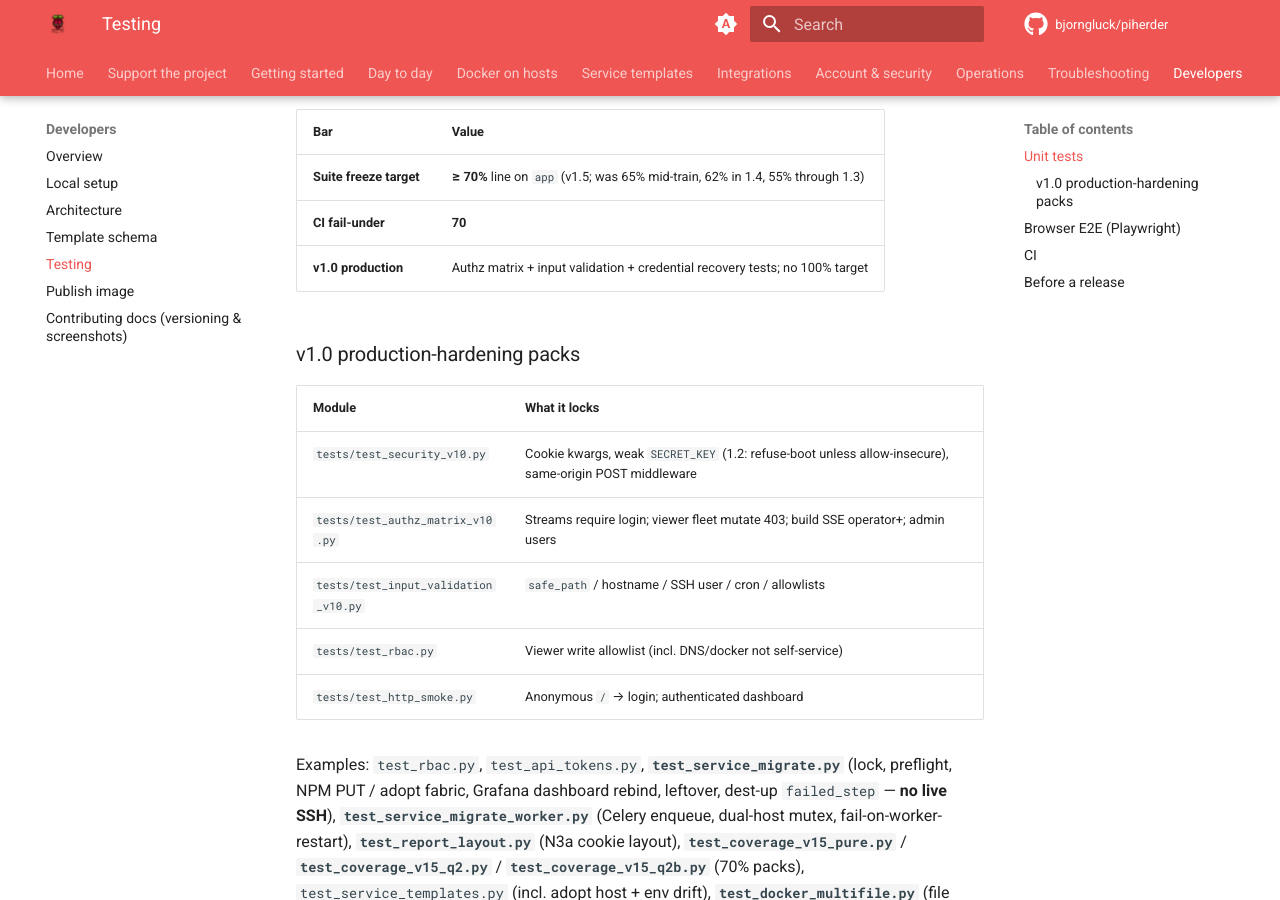
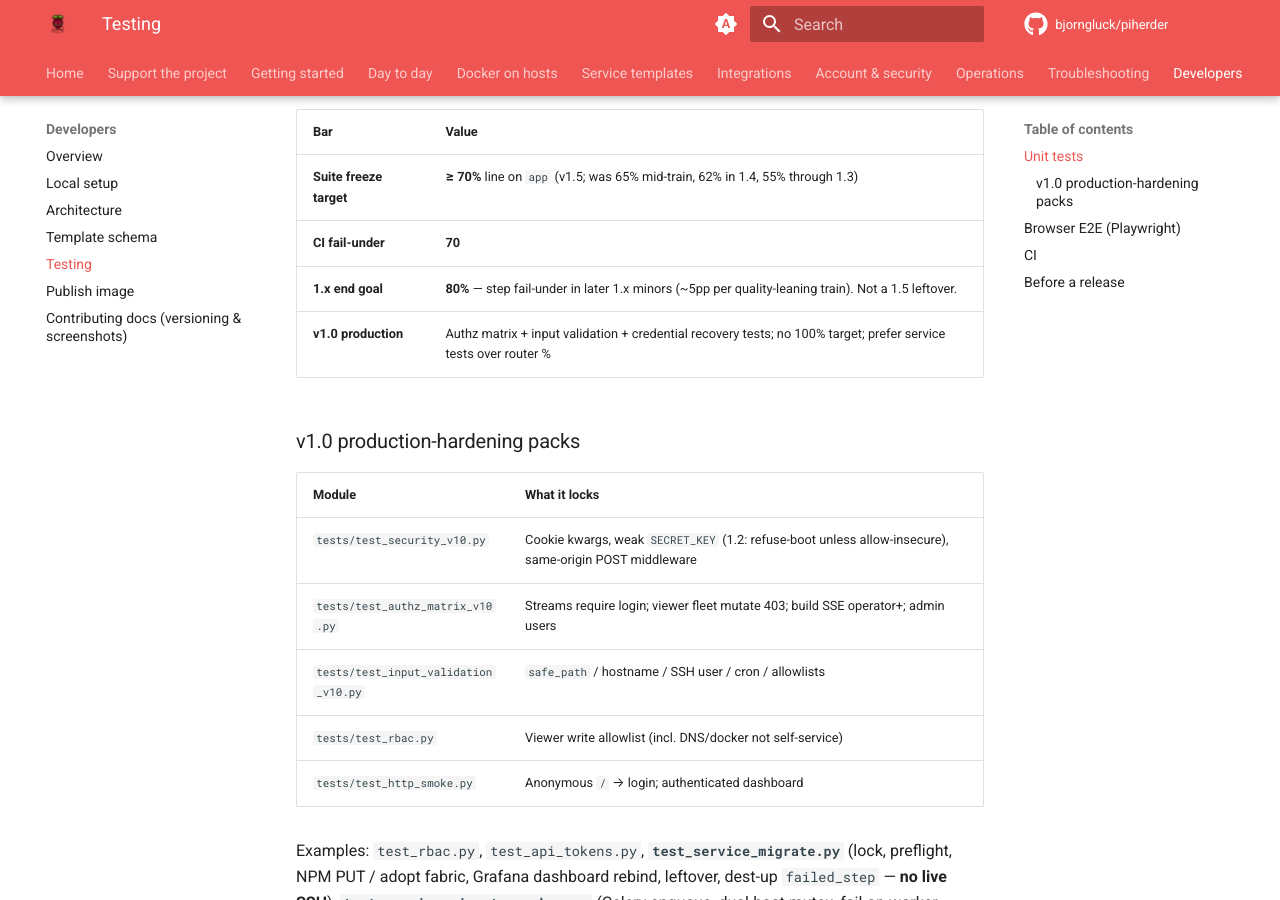
Before and after one commit to bjorngluck/piherder, an MkDocs documentation site: the page built from wiki/developers/testing.md, in a window 1280 px wide and 900 px high, scrolled down 674 px. Built offline with MkDocs 1.6.1 and Material for MkDocs 9.7.7, drawn with Linux system fonts in a browser that asks for light colours; comment, search, counter and statistics services are not loaded.

Commit message:
docs(v1.5): lock 1.x unit coverage end goal at 80%
v1.5 freeze stays 70%. Later 1.x minors step the CI fail-under
(~5pp) with mocked service packs; no 100% target.

```diff
--- a/wiki/developers/testing.md
+++ b/wiki/developers/testing.md
@@ -26,7 +26,8 @@ Unit tests live under `tests/` — no live SSH required for the main suite. Defa
 |-----|--------|
 | **Suite freeze target** | **≥ 70%** line on `app` (v1.5; was 65% mid-train, 62% in 1.4, 55% through 1.3) |
 | **CI fail-under** | **70** |
-| **v1.0 production** | Authz matrix + input validation + credential recovery tests; no 100% target |
+| **1.x end goal** | **80%** — step fail-under in later 1.x minors (~5pp per quality-leaning train). Not a 1.5 leftover. |
+| **v1.0 production** | Authz matrix + input validation + credential recovery tests; no 100% target; prefer service tests over router % |
 
 ### v1.0 production-hardening packs
 
```
Also changed, not shown: docs/PLAN_v1.5.0.md (+3 -1 lines), docs/QA_v1.5.0.md (+1 -1 lines), docs/ROADMAP_ECOSYSTEM.md (+4 -2 lines).
